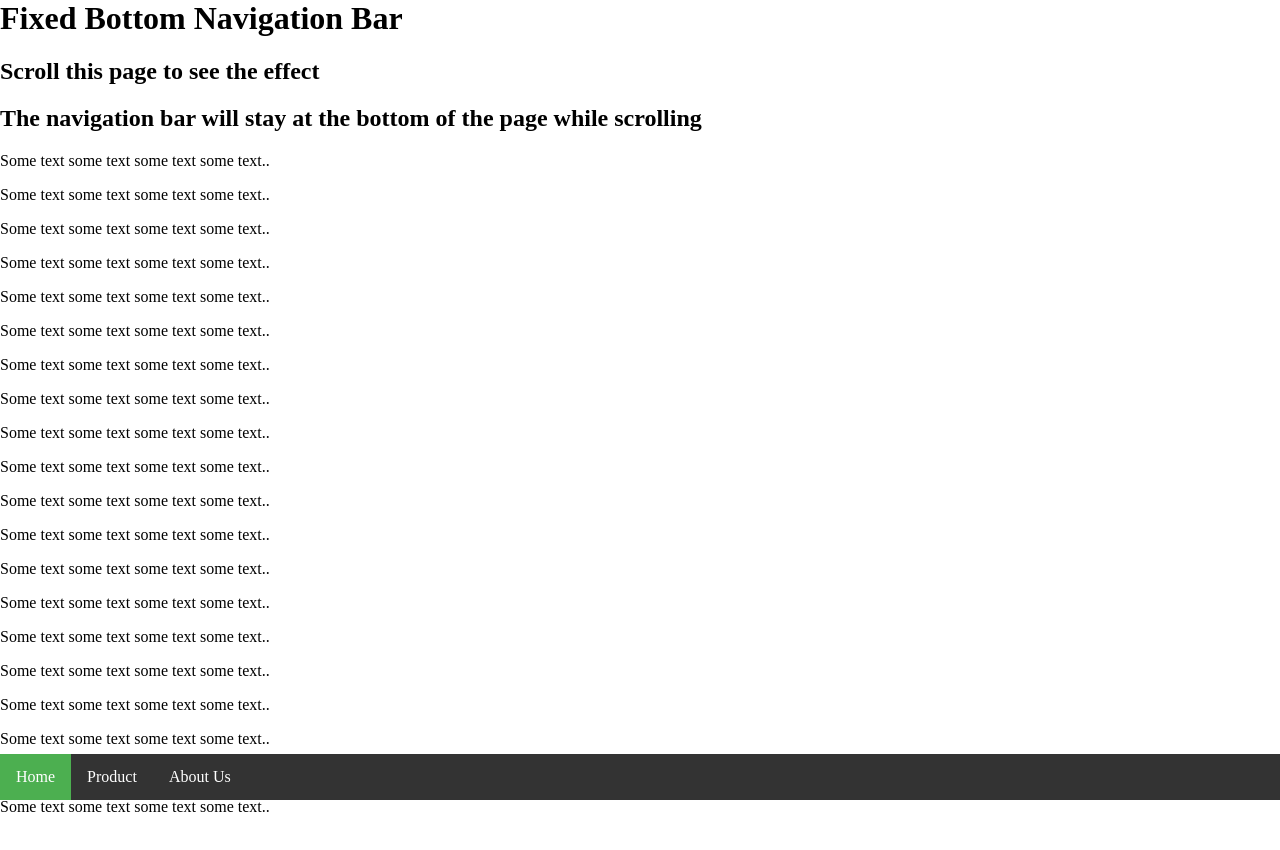
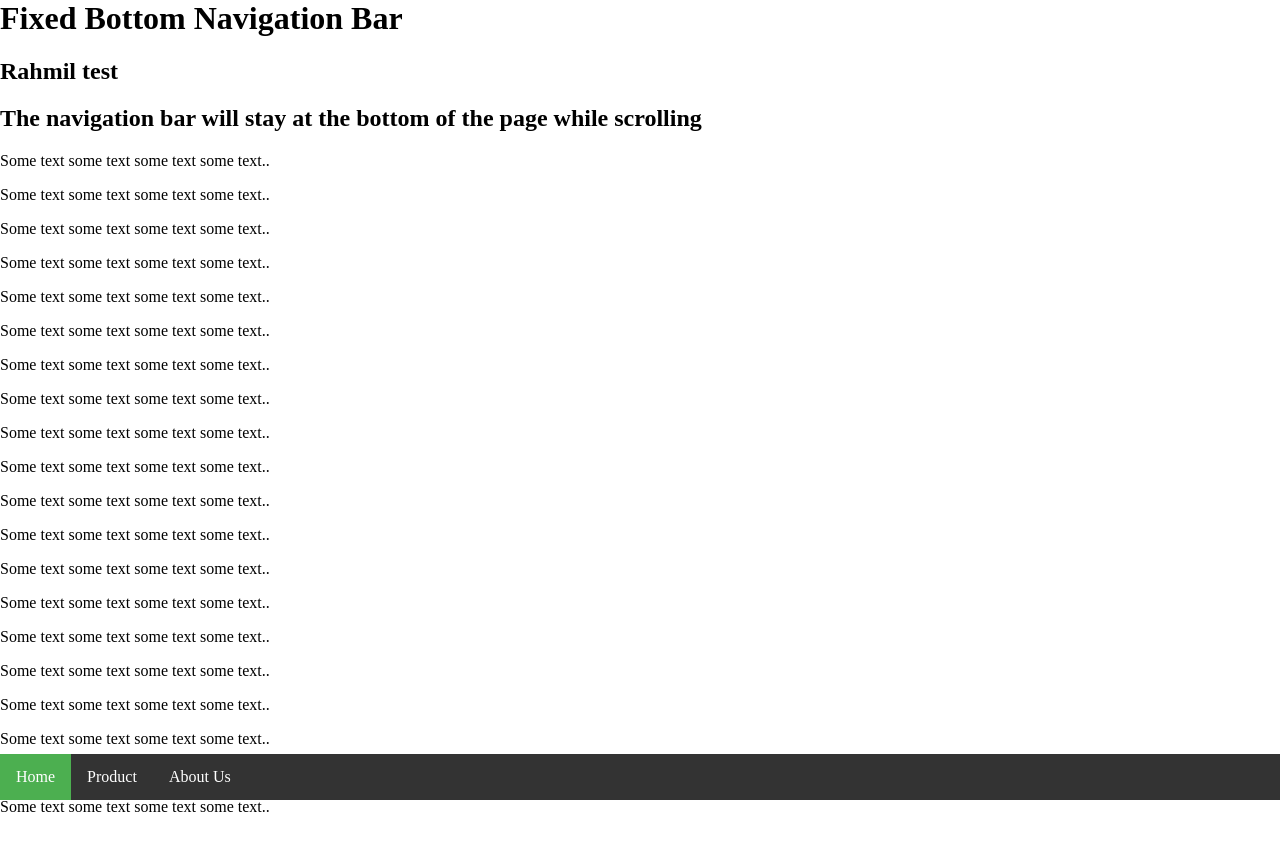
Before and after one commit to RahMu/ramSite, a website: page public/html/index.html in a window 1280 px wide. Shown: the top 850 px of the page. Drawn offline with Linux system fonts and the light colour scheme; files that its build step writes are made by us from their sources.

Commit message:
test change

```diff
--- a/public/html/index.html
+++ b/public/html/index.html
@@ -14,7 +14,7 @@
 
     <div style="padding:20pxbackground-color:#1abc9c;height:1500px;">
       <h1>Fixed Bottom Navigation Bar</h1>
-      <h2>Scroll this page to see the effect</h2>
+      <h2>Rahmil test</h2>
       <h2>The navigation bar will stay at the bottom of the page while scrolling</h2>
 
       <p>Some text some text some text some text..</p>
```
